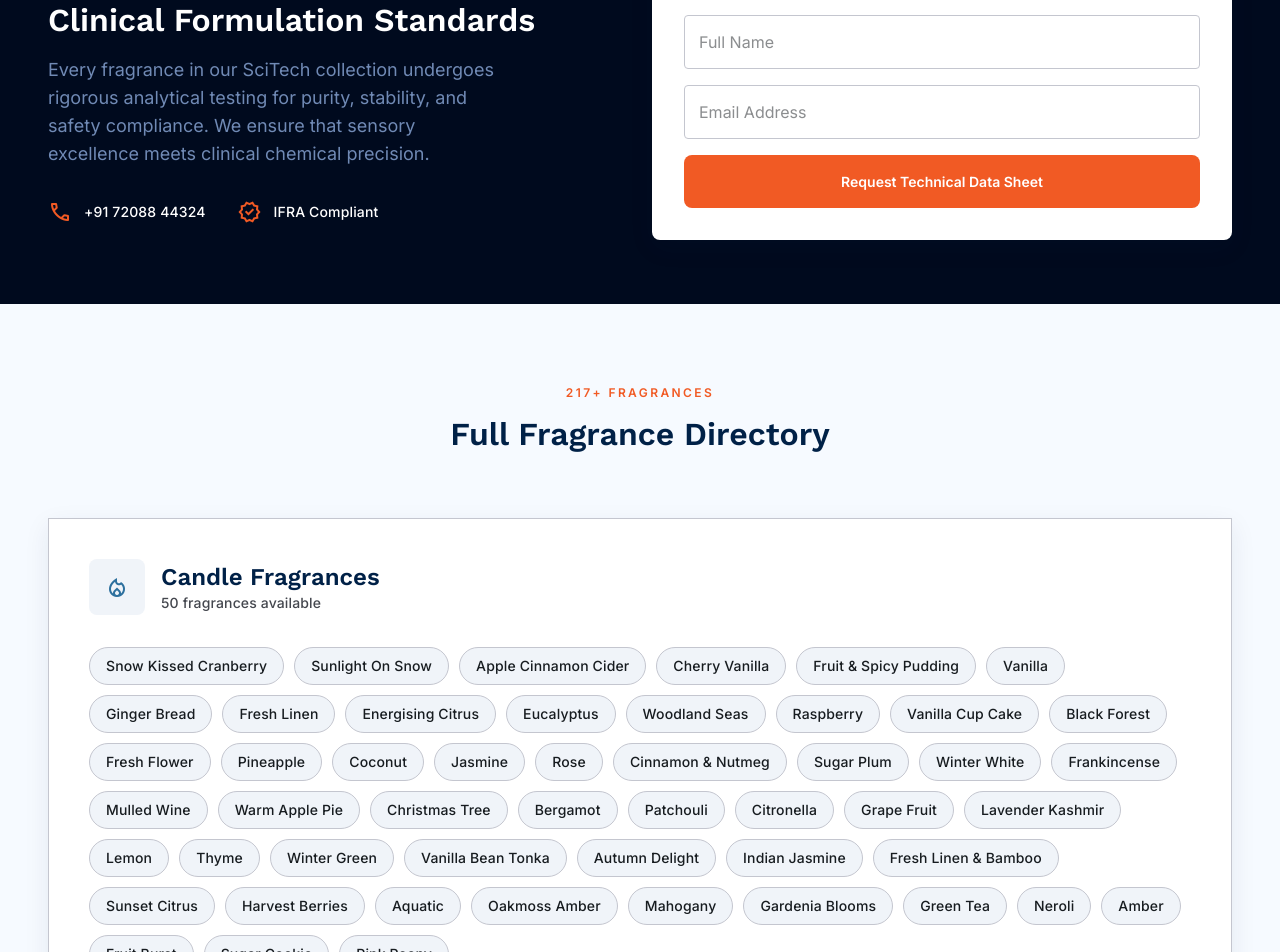
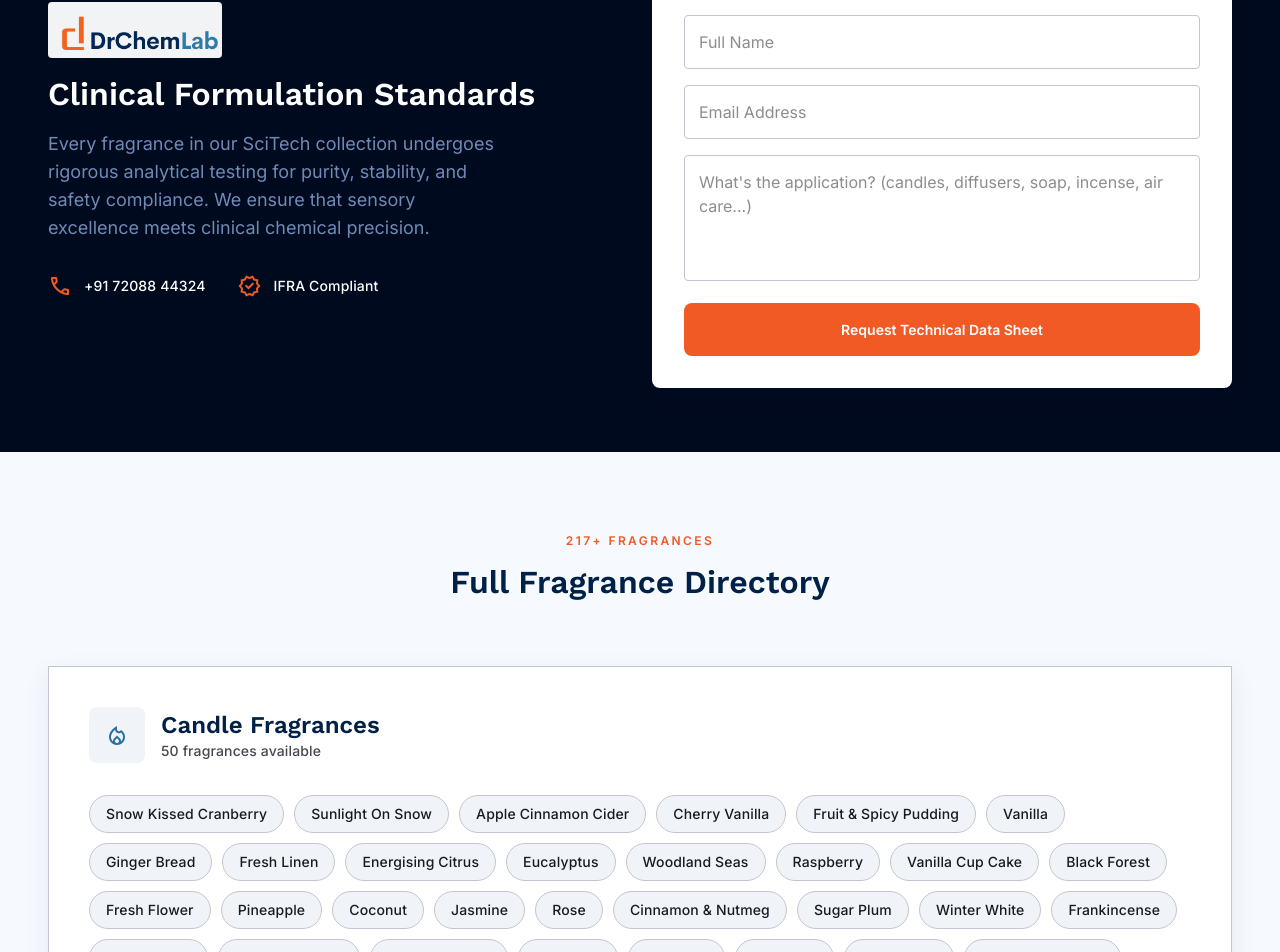
Before and after one commit to TheOneWhoCodess/dr-chemlab-, a Next.js app: page /service/scitech-fragrances in a window 1280 px wide. Shown: the part 2509-3461 px from the top of the page. Built offline with nearby package versions, Linux system fonts and the light colour scheme.

Commit message:
added text field

```diff
--- a/components/FragranceSampleForm.tsx
+++ b/components/FragranceSampleForm.tsx
@@ -11,6 +11,7 @@ function isValidEmail(value: string) {
 export default function FragranceSampleForm() {
   const [name, setName] = useState("");
   const [email, setEmail] = useState("");
+  const [message, setMessage] = useState("");
   const [error, setError] = useState<string | null>(null);
   const [status, setStatus] = useState<Status>("idle");
 
@@ -37,7 +38,8 @@ export default function FragranceSampleForm() {
       body.set("subject", "Sample Pack Request");
       body.set(
         "message",
-        `${name} requested a fragrance sample pack via the SciTech Fragrances page.`
+        message.trim() ||
+          `${name} requested a fragrance sample pack via the SciTech Fragrances page.`
       );
 
       const res = await fetch("/api/contact", { method: "POST", body });
@@ -46,6 +48,7 @@ export default function FragranceSampleForm() {
       setStatus("success");
       setName("");
       setEmail("");
+      setMessage("");
     } catch {
       setStatus("error");
     }
@@ -93,6 +96,13 @@ export default function FragranceSampleForm() {
         onChange={(e) => setEmail(e.target.value)}
         className="text-body-md w-full rounded border border-outline-variant p-3.5 focus:border-action-orange focus:outline-none focus:ring-1 focus:ring-action-orange"
       />
+      <textarea
+        placeholder="What's the application? (candles, diffusers, soap, incense, air care...)"
+        rows={4}
+        value={message}
+        onChange={(e) => setMessage(e.target.value)}
+        className="text-body-md w-full resize-none rounded border border-outline-variant p-3.5 focus:border-action-orange focus:outline-none focus:ring-1 focus:ring-action-orange"
+      />
       {error && <p className="text-label-sm text-secondary">{error}</p>}
       {status === "error" && (
         <p className="text-label-sm text-secondary">
```
